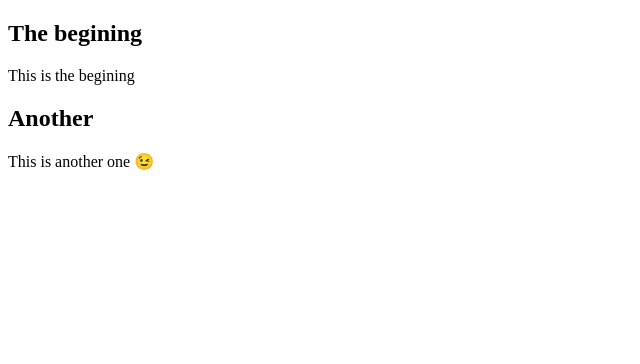
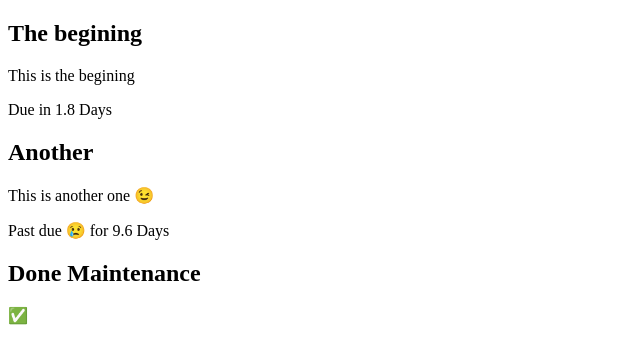
Before and after one commit to statuisy/status-frontend, a Next.js app: page / in a window 1280 px wide. Shown: the top 364 px of the page, without its empty margins (0-640 px from the left). Built offline with nearby package versions, Linux system fonts and the light colour scheme.

Commit message:
✨ Duein component added

```diff
--- /dev/null
+++ b/components/DueIn.js
@@ -0,0 +1,52 @@
+import React from 'react';
+
+const DueIn = (props ) => {
+	const now = new Date();
+	const createdAt = new Date(props.createdAt);
+
+	//Set the due to a date object that is the how_long time added to the time it was created
+	const due = new Date(Date.parse(createdAt) + props.howLong);
+
+	//console.log(createdAt);
+	//console.log(due);
+	//console.log(props.status);
+
+	//If Maintentance is completed return blank
+	if(props.status === 'completed'){
+		return (<></>)
+	}
+	function timeConversion(millisec) {
+
+        	var seconds = (millisec / 1000).toFixed(1);
+
+        	var minutes = (millisec / (1000 * 60)).toFixed(1);
+
+        	var hours = (millisec / (1000 * 60 * 60)).toFixed(1);
+
+        	var days = (millisec / (1000 * 60 * 60 * 24)).toFixed(1);
+
+        	if (seconds < 60) {
+        	    return seconds + " Sec";
+        	} else if (minutes < 60) {
+        	    return minutes + " Min";
+        	} else if (hours < 24) {
+        	    return hours + " Hrs";
+        	} else {
+        	    return days + " Days"
+        	}
+	}
+
+	if(now < due){
+		return (
+			<p>Due in {timeConversion(due-now)}</p>
+		)
+	}else{
+		return (
+			<>
+				<p>Past due 😢 for {timeConversion(now-due)}</p>
+			</>
+		)
+	}
+}
+
+export default DueIn;
--- a/components/Maintenance.js
+++ b/components/Maintenance.js
@@ -1,4 +1,6 @@
 import React from 'react';
+
+import DueIn from './DueIn';
 
 import data from '../data/maintenance.json';
 
@@ -11,6 +13,7 @@ const Maintenance = () => {
 					<div className='maintenance-item' key={item.id}>
 						<h2>{item.title}</h2>
 						<p>{item.description}</p>
+						<DueIn howLong={item.how_long} createdAt = {item.created_at} status={item.status} />
 					</div>
 				)
 			})}
--- a/data/maintenance.json
+++ b/data/maintenance.json
@@ -5,7 +5,7 @@
 		"title": "The begining",
 		"description": "This is the begining",
 		"start_time": "2020-01-04 03:00:00",
-		"how_long": "1 hours",
+		"how_long": 1000000000,
 		"status": "ongoing",
 		"updated_at": "2020-01-04 03:00:00",
 		"created_at": "2020-01-04 03:00:00"
@@ -16,9 +16,21 @@
 		"title": "Another",
 		"description": "This is another one 😉",
 		"start_time": "2020-01-04 03:00:00",
-		"how_long": "1 hours",
+		"how_long": 10000050,
 		"status": "ongoing",
 		"updated_at": "2020-01-04 03:00:00",
 		"created_at": "2020-01-04 03:00:00"
+	},
+	{
+		"id": 3,
+		"user_id": 3,
+		"title": "Done Maintenance",
+		"description": "✅",
+		"start_time": "2020-01-04 03:00:00",
+		"how_long": 10000050,
+		"status": "completed",
+		"updated_at": "2020-01-04 03:00:00",
+		"created_at": "2020-01-04 03:00:00"
 	}
+
 ]
```
Also changed, not shown: 2 other files (tests, documents, lock files or other folders).
